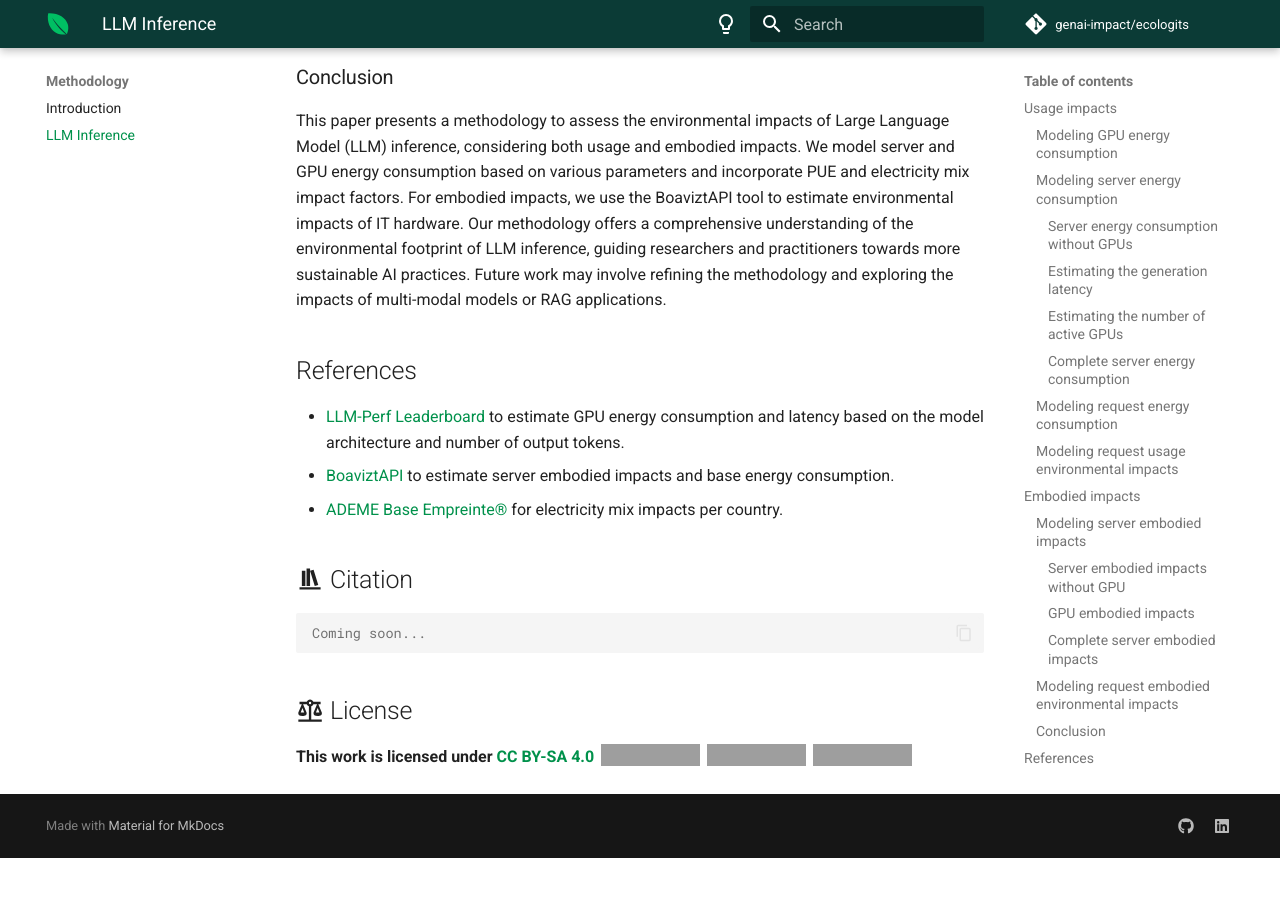
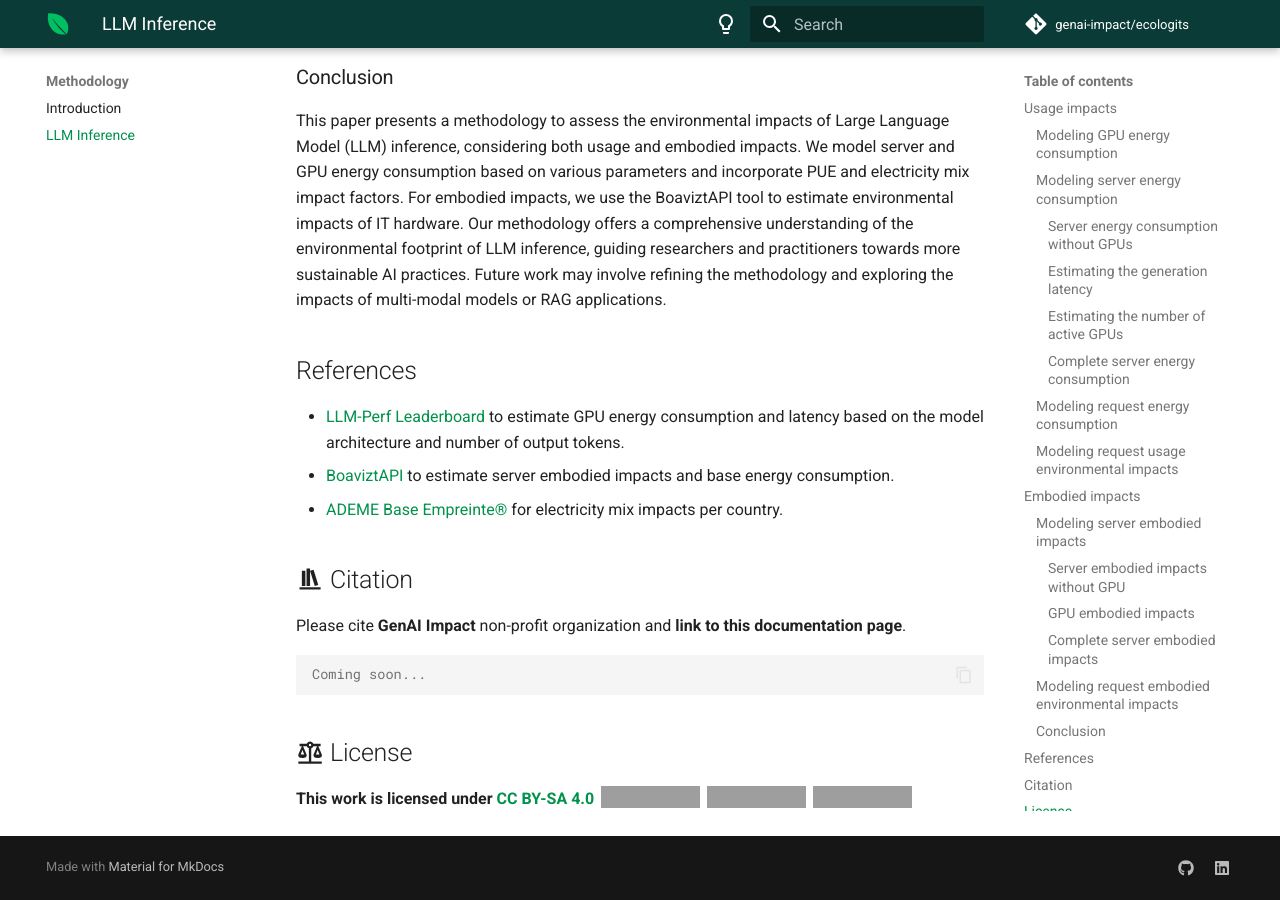
Before and after one commit to genai-impact/ecologits, an MkDocs documentation site: the page built from docs/methodology/llm_inference.md, in a window 1280 px wide and 900 px high, scrolled down 8153 px. Built offline with MkDocs 1.6.1 and Material for MkDocs 9.7.7, drawn with Linux system fonts in a browser that asks for light colours; comment, search, counter and statistics services are not loaded; before the commit the page ends 9011 px from its top, so only the background shows below that; grey boxes are pictures that could not be loaded.

Commit message:
docs: add tmp citation

````diff
--- a/docs/methodology/llm_inference.md
+++ b/docs/methodology/llm_inference.md
@@ -268,6 +268,8 @@
 
 ## :material-bookshelf: Citation
 
+Please cite **GenAI Impact** non-profit organization and **link to this documentation page**.
+
 ```bibtex
 Coming soon...
 ```
````
